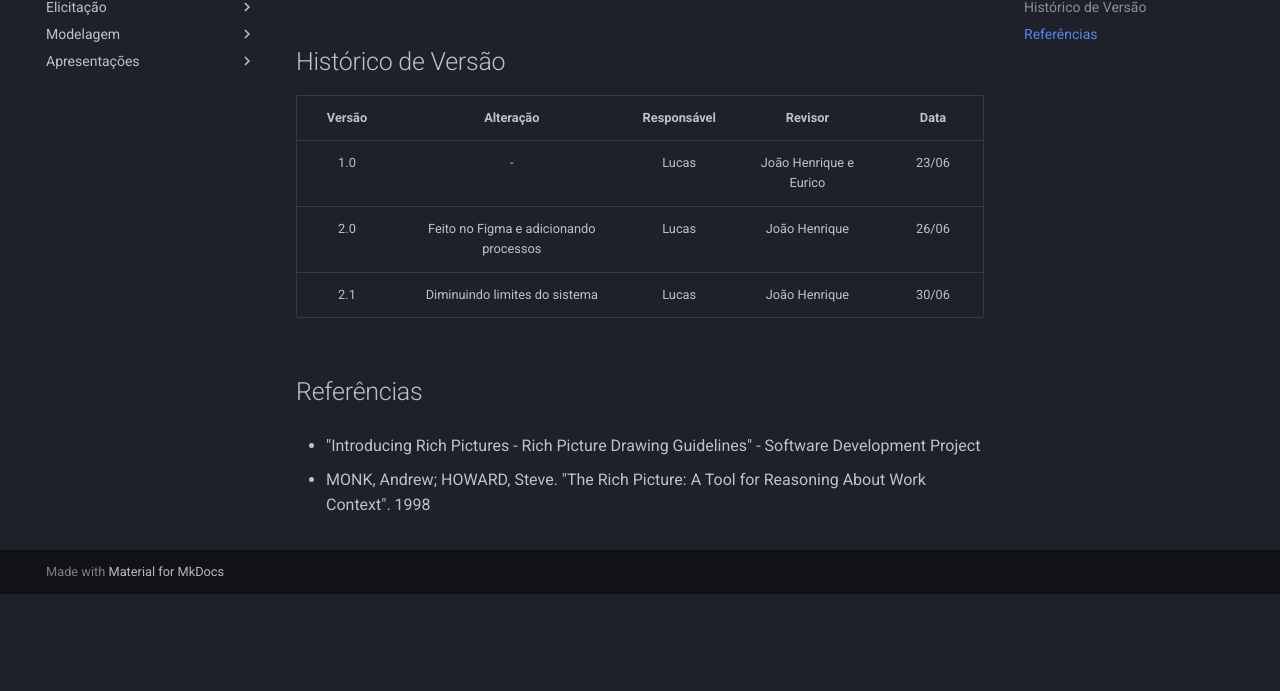
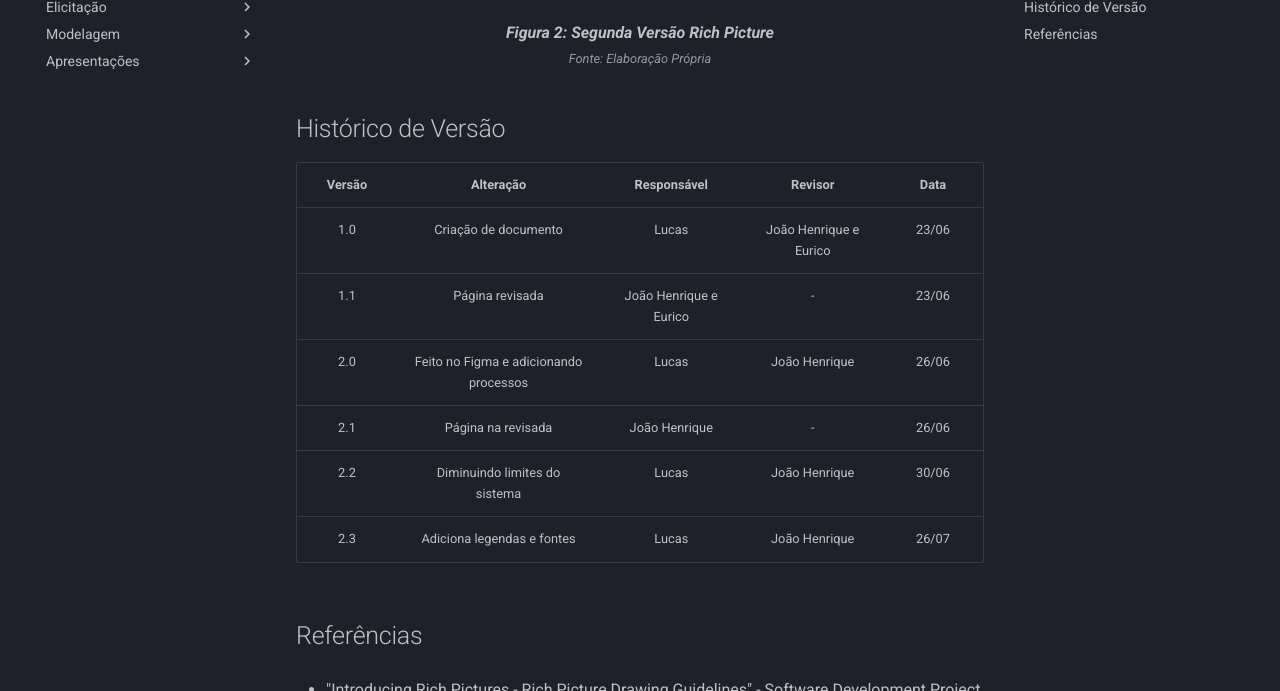
Before and after one commit to Thiab394/2022.1-Noruh, an MkDocs documentation site: the page built from docs/pre-rastreabilidade/RichPicture.md, in a window 1280 px wide and 900 px high, scrolled down 1354 px, cut to the strip 209-900 px from the top of the window. Built offline with MkDocs 1.6.1 and Material for MkDocs 9.7.7, drawn with Linux system fonts in a browser that asks for light colours; before the commit the page ends 2157 px from its top, so only the background shows below that; some of the changed text lies outside the part shown.

Commit message:
revisões

```diff
--- a/docs/pre-rastreabilidade/RichPicture.md
+++ b/docs/pre-rastreabilidade/RichPicture.md
@@ -9,25 +9,30 @@
 
 ![Rich Picture de baixa fidelidade](../assets/richPictures/RichPictureV1.png)
 
-<center>
-Figura 1: Versão inicial Rich Picture
-</center>
+<figcaption align='center'>
+    <b>Figura 1: Versão inicial Rich Picture</b>
+    <br><small>Fonte: Elaboração Própria</small>
+</figcaption>
 
 ### Versão 2.1
 
 <iframe style="border: 1px solid rgba(0, 0, 0, 0.1);" width="800" height="450" src="https://www.figma.com/embed?embed_host=share&url=https%3A%2F%2Fwww.figma.com%2Ffile%2FJZg9lBOSRzqSJniBQEUttz%2FRichPictureV2%3Fnode-id%3D0%253A1" allowfullscreen></iframe>
 
-<center>
-Figura 2: Segunda Versão Rich Picture
-</center>
+<figcaption align='center'>
+    <b>Figura 2: Segunda Versão Rich Picture</b>
+    <br><small>Fonte: Elaboração Própria</small>
+</figcaption>
 
 ## Histórico de Versão
 
 | Versão |                Alteração               | Responsável |         Revisor        |  Data |
 |:------:|:--------------------------------------:|:-----------:|:----------------------:|:-----:|
-|   1.0  |                    -                   |    Lucas    | João Henrique e Eurico | 23/06 |
+|   1.0  |           Criação de documento                   |    Lucas    | João Henrique e Eurico | 23/06 |
+|   1.1  |              Página revisada                |    João Henrique e Eurico    | - | 23/06 |
 |   2.0  | Feito no Figma e adicionando processos |    Lucas    |      João Henrique     | 26/06 |
-|   2.1  |      Diminuindo limites do sistema     |    Lucas    |      João Henrique     | 30/06 |
+|   2.1  | Página na revisada |    João Henrique    |      -     | 26/06 |
+|   2.2  |      Diminuindo limites do sistema     |    Lucas    |      João Henrique     | 30/06 |
+|   2.3  |      Adiciona legendas e fontes    |    Lucas    |      João Henrique     | 26/07 |
 
 ## Referências
 - "Introducing Rich Pictures - Rich Picture Drawing Guidelines" - Software Development Project
```
Also changed, not shown: docs/elicitacao/personas.md (+60 -13 lines), docs/elicitacao/tecnicas/brainstorm.md (+4 -3 lines), docs/elicitacao/tecnicas/questionario.md (+69 -1 lines), docs/planejamento/cronograma.md (+7 -13 lines).
